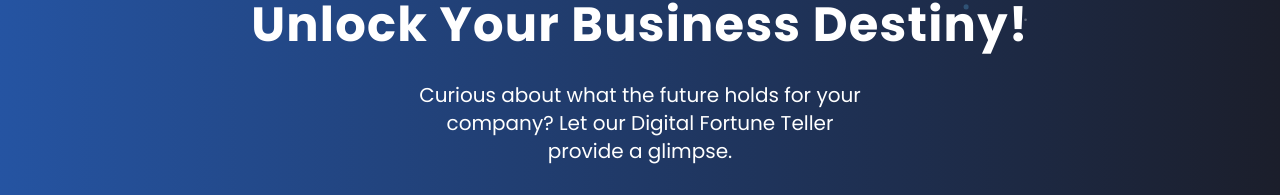
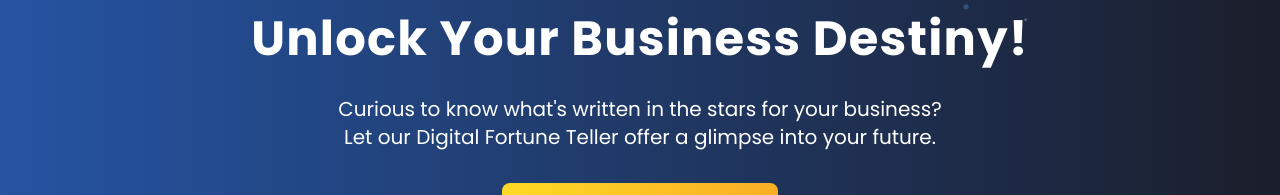
Before and after one commit to muhammadsmalik/mw-fortune-teller-app, a Next.js app: page / in a window 1280 px wide. Shown: the part 441-636 px from the top of the page. Built offline with nearby package versions, Linux system fonts and the light colour scheme.

Commit message:
feat(landing): Update sub-headline copy and layout
- Update sub-headline text to new copy
- Split text into 2 lines with line break
- Increase max-width to 2xl to prevent text wrapping

```diff
--- a/app/page.js
+++ b/app/page.js
@@ -225,8 +225,10 @@ export default function WelcomeScreen() {
         </h1>
 
         {/* Sub-headline (Paragraph) */}
-        <p className="text-lg sm:text-xl text-mw-white/80 max-w-md">
-          Curious about what the future holds for your company? Let our Digital Fortune Teller provide a glimpse.
+        <p className="text-lg sm:text-xl text-mw-white/80 max-w-2xl">
+          Curious to know what's written in the stars for your business?
+          <br />
+          Let our Digital Fortune Teller offer a glimpse into your future.
         </p>
 
         {/* CTA Button - Moving Walls Styling */}
```
